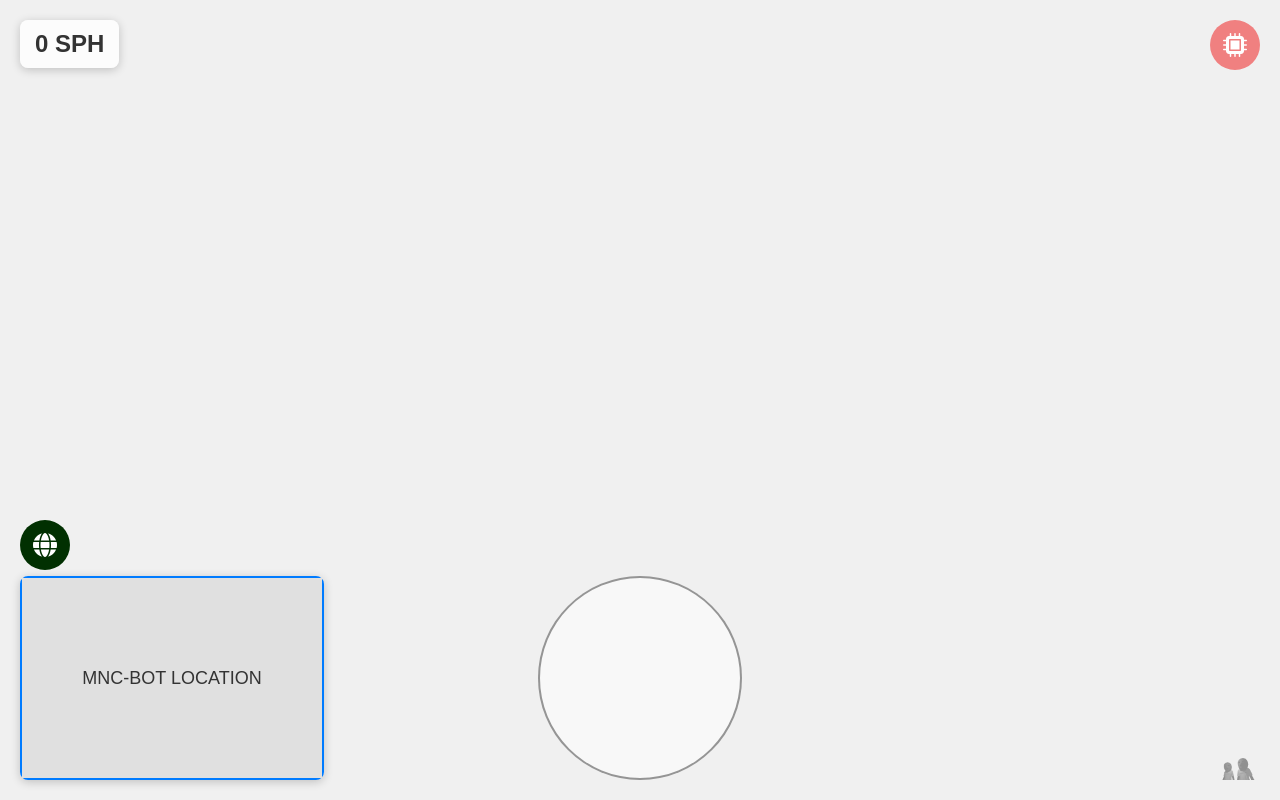
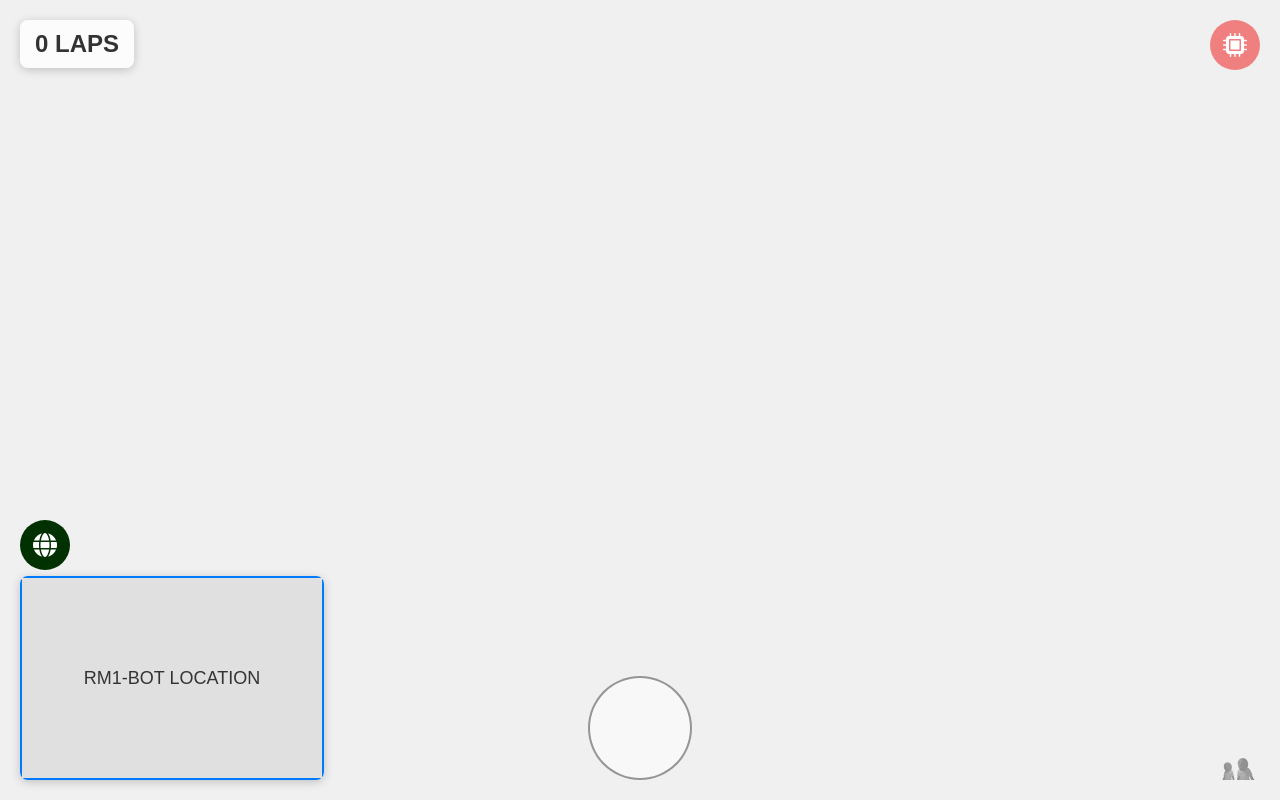
Before and after one commit to Odotofrva/mncOSv1, a plain HTML site: page realmone.html in a window 1280 px wide. Both pictures are taken after a click on the button 45 px from the left and 545 px from the top of the page. Drawn offline with Linux system fonts and the light colour scheme.

Commit message:
Update realmone.html

```diff
--- a/realmone.html
+++ b/realmone.html
@@ -3,7 +3,7 @@
 <head>
     <meta charset="UTF-8">
     <meta name="viewport" content="width=device-width, initial-scale=1.0">
-    <title>Robot Control</title>
+    <title>RM1 - MENOCLONE</title>
     <link rel="stylesheet" href="https://cdnjs.cloudflare.com/ajax/libs/font-awesome/6.0.0-beta3/css/all.min.css" integrity="sha384-k6RqeWeci5ZR/Lv4MR0sA0FfDOMV2nF3bq9VfQ1bm2Y4eB6uY4u7G5b0cK5Kx5b" crossorigin="anonymous">
     <style>
         body {
@@ -70,8 +70,8 @@
             background-color: #01ff62; /* Darker color on hover */
         }
         .joystick {
-            width: 200px;
-            height: 200px;
+            width: 100px;
+            height: 100px;
             border: 2px solid rgba(51, 51, 51, 0.5);
             border-radius: 50%;
             position: relative;
@@ -122,7 +122,7 @@
     </style>
 </head>
 <body>
-    <div class="mph-display" id="mphDisplay">0 SPH</div>
+    <div class="mph-display" id="mphDisplay">0 LAPS</div>
     <button class="home-button" onclick="window.location.href='index.html';">
         <i class="fas fa-microchip"></i>
     </button>
@@ -133,7 +133,7 @@
         <div class="stick" id="stick"></div>
     </div>
     <div class="map-window" id="mapWindow">
-        <div class="map">MNC-BOT LOCATION</div>
+        <div class="map">RM1-BOT LOCATION</div>
     </div>
     <img src="mnc2.png" alt="Transparent Image" class="bottom-right-image">
     <script>
```
